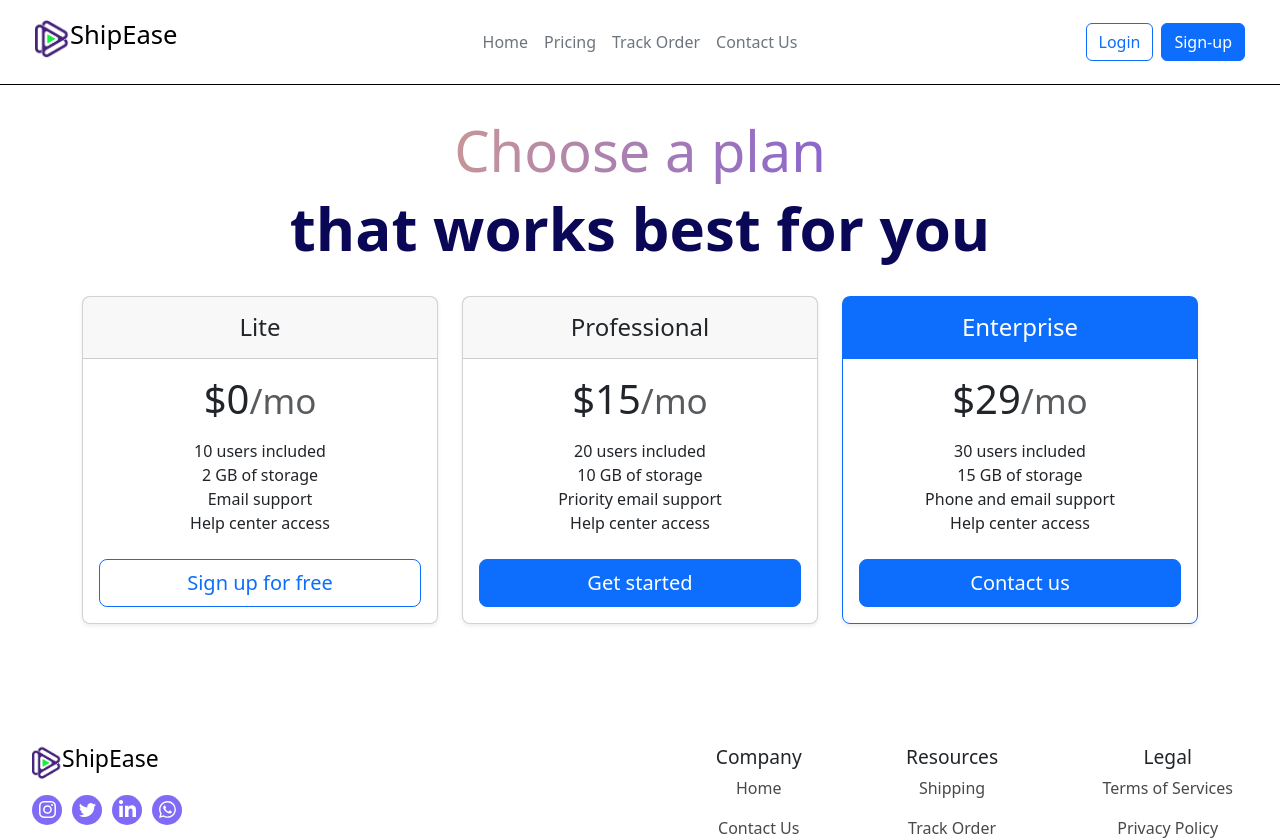
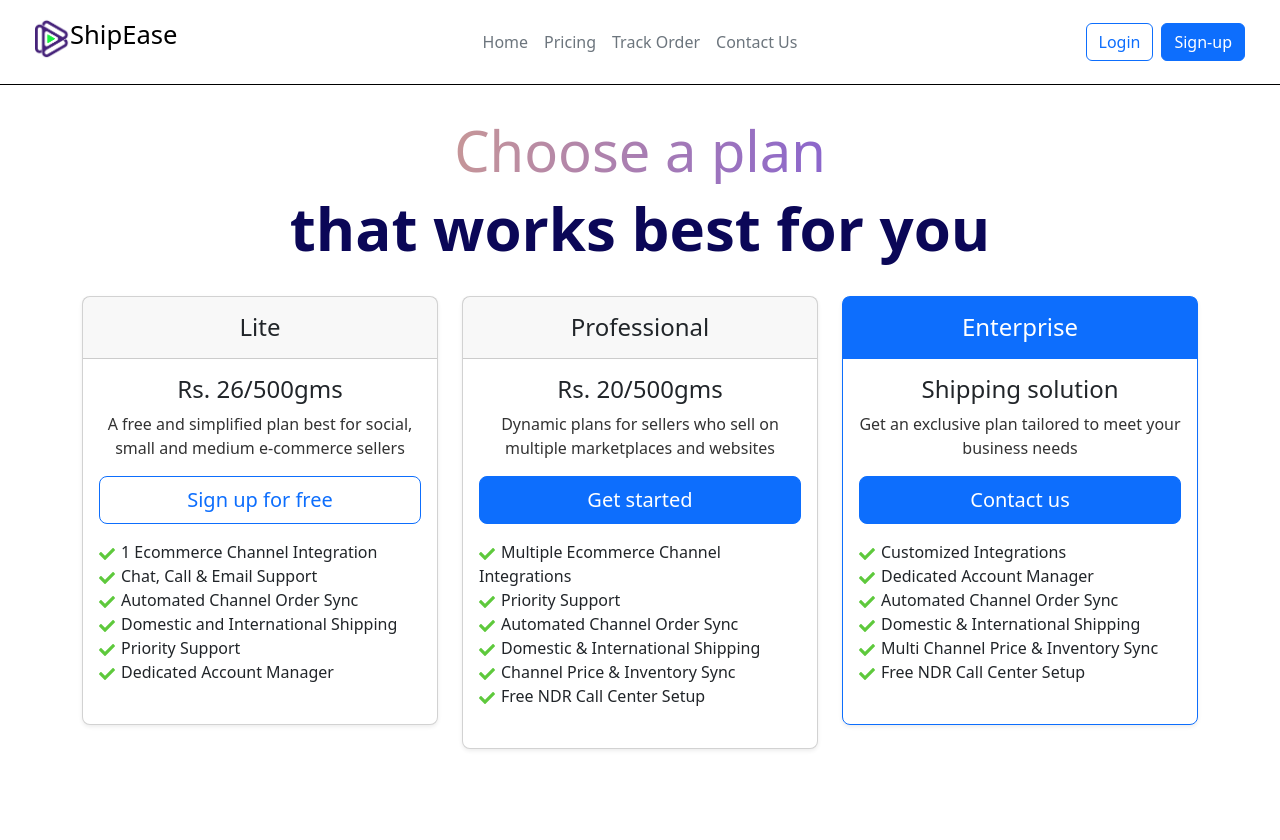
Before and after one commit to MalaniDhruvin/ShipEase, a React (Vite) app in the folder front_end/: page /pricing in a window 1280 px wide. Shown: the top 840 px of the page. Built offline with nearby package versions, Linux system fonts and the light colour scheme.

Commit message:
pricing done!!

```diff
--- a/front_end/src/components/Pricing.jsx
+++ b/front_end/src/components/Pricing.jsx
@@ -1,6 +1,8 @@
 import React from 'react'
 import Navbar from './Navbar'
 import Footer from './Footer'
+import { FaCheck } from "react-icons/fa";
+import { Link } from 'react-router-dom'
 
 const Pricing = () => {
   return (<>
@@ -15,28 +17,32 @@ const Pricing = () => {
             '-webkit-text-fill-color': 'transparent',
             'background-clip': 'text',
             color: 'transparent',
-            fontWeight:300
+            fontWeight: 300
           }}>Choose a plan</h1>
-          <h1 style={{fontSize:'60px',color:'#0B0757',fontWeight:'700'}}>that works best for you</h1>
+          <h1 style={{ fontSize: '60px', color: '#0B0757', fontWeight: '700' }}>that works best for you</h1>
         </div>
       </header>
 
       <main className='price-container'>
         <div className="row row-cols-1 row-cols-md-3 mb-3 text-center">
-          <div className="col">
+          <div className="col price-card">
             <div className="card mb-4 rounded-3 shadow-sm">
               <div className="card-header py-3">
                 <h4 className="my-0 fw-normal">Lite</h4>
               </div>
               <div className="card-body">
-                <h1 className="card-title pricing-card-title">$0<small className="text-body-secondary fw-light">/mo</small></h1>
-                <ul className="list-unstyled mt-3 mb-4">
-                  <li>10 users included</li>
-                  <li>2 GB of storage</li>
-                  <li>Email support</li>
-                  <li>Help center access</li>
+                <h4 className="card-title pricing-card-title">Rs. 26/500gms</h4>
+                <p style={{ fontSize: '16px', fontWeight: 500, color: '#333333' }}>A free and simplified plan best for social, small and medium e-commerce sellers</p>
+
+                <button type="button" className="w-100 btn btn-lg btn-outline-primary">Sign up for free</button>
+                <ul style={{ textAlign: 'left', fontWeight: 400 }} className="list-unstyled mt-3 mb-4">
+                  <li><FaCheck style={{ color: '#5EC93C', marginRight: '6px' }} />1 Ecommerce Channel Integration</li>
+                  <li><FaCheck style={{ color: '#5EC93C', marginRight: '6px' }} />Chat, Call &amp; Email Support</li>
+                  <li><FaCheck style={{ color: '#5EC93C', marginRight: '6px' }} />Automated Channel Order Sync</li>
+                  <li><FaCheck style={{ color: '#5EC93C', marginRight: '6px' }} />Domestic and International Shipping</li>
+                  <li><FaCheck style={{ color: '#5EC93C', marginRight: '6px' }} />Priority Support</li>
+                  <li><FaCheck style={{ color: '#5EC93C', marginRight: '6px' }} />Dedicated Account Manager</li>
                 </ul>
-                <button type="button" className="w-100 btn btn-lg btn-outline-primary">Sign up for free</button>
               </div>
             </div>
           </div>
@@ -46,14 +52,18 @@ const Pricing = () => {
                 <h4 className="my-0 fw-normal">Professional</h4>
               </div>
               <div className="card-body">
-                <h1 className="card-title pricing-card-title">$15<small className="text-body-secondary fw-light">/mo</small></h1>
-                <ul className="list-unstyled mt-3 mb-4">
-                  <li>20 users included</li>
-                  <li>10 GB of storage</li>
-                  <li>Priority email support</li>
-                  <li>Help center access</li>
+                <h4 className="card-title pricing-card-title">Rs. 20/500gms</h4>
+                <p style={{ fontSize: '16px', fontWeight: 500, color: '#333333' }}>Dynamic plans for sellers who sell on multiple marketplaces and websites</p>
+
+                <button type="button" className="w-100 btn btn-lg btn-primary">Get started</button>
+                <ul style={{ textAlign: 'left', fontWeight: 400 }} className="list-unstyled mt-3 mb-4">
+                  <li><FaCheck style={{ color: '#5EC93C', marginRight: '6px' }} />Multiple Ecommerce Channel Integrations</li>
+                  <li><FaCheck style={{ color: '#5EC93C', marginRight: '6px' }} />Priority Support</li>
+                  <li><FaCheck style={{ color: '#5EC93C', marginRight: '6px' }} />Automated Channel Order Sync</li>
+                  <li><FaCheck style={{ color: '#5EC93C', marginRight: '6px' }} />Domestic &amp; International Shipping</li>
+                  <li><FaCheck style={{ color: '#5EC93C', marginRight: '6px' }} />Channel Price &amp; Inventory Sync</li>
+                  <li><FaCheck style={{ color: '#5EC93C', marginRight: '6px' }} />Free NDR Call Center Setup</li>
                 </ul>
-                <button type="button" className="w-100 btn btn-lg btn-primary">Get started</button>
               </div>
             </div>
           </div>
@@ -63,113 +73,22 @@ const Pricing = () => {
                 <h4 className="my-0 fw-normal">Enterprise</h4>
               </div>
               <div className="card-body">
-                <h1 className="card-title pricing-card-title">$29<small className="text-body-secondary fw-light">/mo</small></h1>
-                <ul className="list-unstyled mt-3 mb-4">
-                  <li>30 users included</li>
-                  <li>15 GB of storage</li>
-                  <li>Phone and email support</li>
-                  <li>Help center access</li>
+                <h4 className="card-title pricing-card-title">Shipping solution</h4>
+                <p style={{ fontSize: '16px', fontWeight: 500, color: '#333333' }}>Get an exclusive plan tailored to meet your business needs</p>
+                <Link to='/contactUs'><button type="button" className="w-100 btn btn-lg btn-primary">Contact us</button></Link>
+                <ul style={{ textAlign: 'left', fontWeight: 400 }} className="list-unstyled mt-3 mb-4">
+                  <li><FaCheck style={{ color: '#5EC93C', marginRight: '6px' }} />Customized Integrations</li>
+                  <li><FaCheck style={{ color: '#5EC93C', marginRight: '6px' }} />Dedicated Account Manager</li>
+                  <li><FaCheck style={{ color: '#5EC93C', marginRight: '6px' }} />Automated Channel Order Sync</li>
+                  <li><FaCheck style={{ color: '#5EC93C', marginRight: '6px' }} />Domestic &amp; International Shipping</li>
+                  <li><FaCheck style={{ color: '#5EC93C', marginRight: '6px' }} />Multi Channel Price &amp; Inventory Sync</li>
+                  <li><FaCheck style={{ color: '#5EC93C', marginRight: '6px' }} />Free NDR Call Center Setup</li>
                 </ul>
-                <button type="button" className="w-100 btn btn-lg btn-primary">Contact us</button>
               </div>
             </div>
           </div>
         </div>
-
-        {/* <h2 className="display-6 text-center mb-4">Compare plans</h2> */}
-
-        {/* <div className="table-responsive">
-      <table className="table text-center">
-        <thead>
-          <tr>
-            <th style={{"width": "34%"}}></th>
-            <th style={{"width": "22%"}}>Free</th>
-            <th style={{"width": "22%"}}>Pro</th>
-            <th style={{"width": "22%"}}>Enterprise</th>
-          </tr>
-        </thead>
-        <tbody>
-          <tr>
-            <th scope="row" className="text-start">Public</th>
-            <td><svg className="bi" width="24" height="24"><use xlinkHref="#check"></use></svg></td>
-            <td><svg className="bi" width="24" height="24"><use xlinkHref="#check"></use></svg></td>
-            <td><svg className="bi" width="24" height="24"><use xlinkHref="#check"></use></svg></td>
-          </tr>
-          <tr>
-            <th scope="row" className="text-start">Private</th>
-            <td></td>
-            <td><svg className="bi" width="24" height="24"><use xlinkHref="#check"></use></svg></td>
-            <td><svg className="bi" width="24" height="24"><use xlinkHref="#check"></use></svg></td>
-          </tr>
-        </tbody>
-
-        <tbody>
-          <tr>
-            <th scope="row" className="text-start">Permissions</th>
-            <td><svg className="bi" width="24" height="24"><use xlinkHref="#check"></use></svg></td>
-            <td><svg className="bi" width="24" height="24"><use xlinkHref="#check"></use></svg></td>
-            <td><svg className="bi" width="24" height="24"><use xlinkHref="#check"></use></svg></td>
-          </tr>
-          <tr>
-            <th scope="row" className="text-start">Sharing</th>
-            <td></td>
-            <td><svg className="bi" width="24" height="24"><use xlinkHref="#check"></use></svg></td>
-            <td><svg className="bi" width="24" height="24"><use xlinkHref="#check"></use></svg></td>
-          </tr>
-          <tr>
-            <th scope="row" className="text-start">Unlimited members</th>
-            <td></td>
-            <td><svg className="bi" width="24" height="24"><use xlinkHref="#check"></use></svg></td>
-            <td><svg className="bi" width="24" height="24"><use xlinkHref="#check"></use></svg></td>
-          </tr>
-          <tr>
-            <th scope="row" className="text-start">Extra security</th>
-            <td></td>
-            <td></td>
-            <td><svg className="bi" width="24" height="24"><use xlinkHref="#check"></use></svg></td>
-          </tr>
-        </tbody>
-      </table>
-    </div> */}
       </main>
-
-      {/* <footer className="pt-4 my-md-5 pt-md-5 border-top">
-    <div className="row">
-      <div className="col-12 col-md">
-        <img className="mb-2" src="/docs/5.3/assets/brand/bootstrap-logo.svg" alt="" width="24" height="19" />
-        <small className="d-block mb-3 text-body-secondary">© 2017–2024</small>
-      </div>
-      <div className="col-6 col-md">
-        <h5>Features</h5>
-        <ul className="list-unstyled text-small">
-          <li className="mb-1"><a className="link-secondary text-decoration-none" href="#">Cool stuff</a></li>
-          <li className="mb-1"><a className="link-secondary text-decoration-none" href="#">Random feature</a></li>
-          <li className="mb-1"><a className="link-secondary text-decoration-none" href="#">Team feature</a></li>
-          <li className="mb-1"><a className="link-secondary text-decoration-none" href="#">Stuff for developers</a></li>
-          <li className="mb-1"><a className="link-secondary text-decoration-none" href="#">Another one</a></li>
-          <li className="mb-1"><a className="link-secondary text-decoration-none" href="#">Last time</a></li>
-        </ul>
-      </div>
-      <div className="col-6 col-md">
-        <h5>Resources</h5>
-        <ul className="list-unstyled text-small">
-          <li className="mb-1"><a className="link-secondary text-decoration-none" href="#">Resource</a></li>
-          <li className="mb-1"><a className="link-secondary text-decoration-none" href="#">Resource name</a></li>
-          <li className="mb-1"><a className="link-secondary text-decoration-none" href="#">Another resource</a></li>
-          <li className="mb-1"><a className="link-secondary text-decoration-none" href="#">Final resource</a></li>
-        </ul>
-      </div>
-      <div className="col-6 col-md">
-        <h5>About</h5>
-        <ul className="list-unstyled text-small">
-          <li className="mb-1"><a className="link-secondary text-decoration-none" href="#">Team</a></li>
-          <li className="mb-1"><a className="link-secondary text-decoration-none" href="#">Locations</a></li>
-          <li className="mb-1"><a className="link-secondary text-decoration-none" href="#">Privacy</a></li>
-          <li className="mb-1"><a className="link-secondary text-decoration-none" href="#">Terms</a></li>
-        </ul>
-      </div>
-    </div>
-  </footer> */}
     </div>
     <Footer></Footer>
   </>
```
